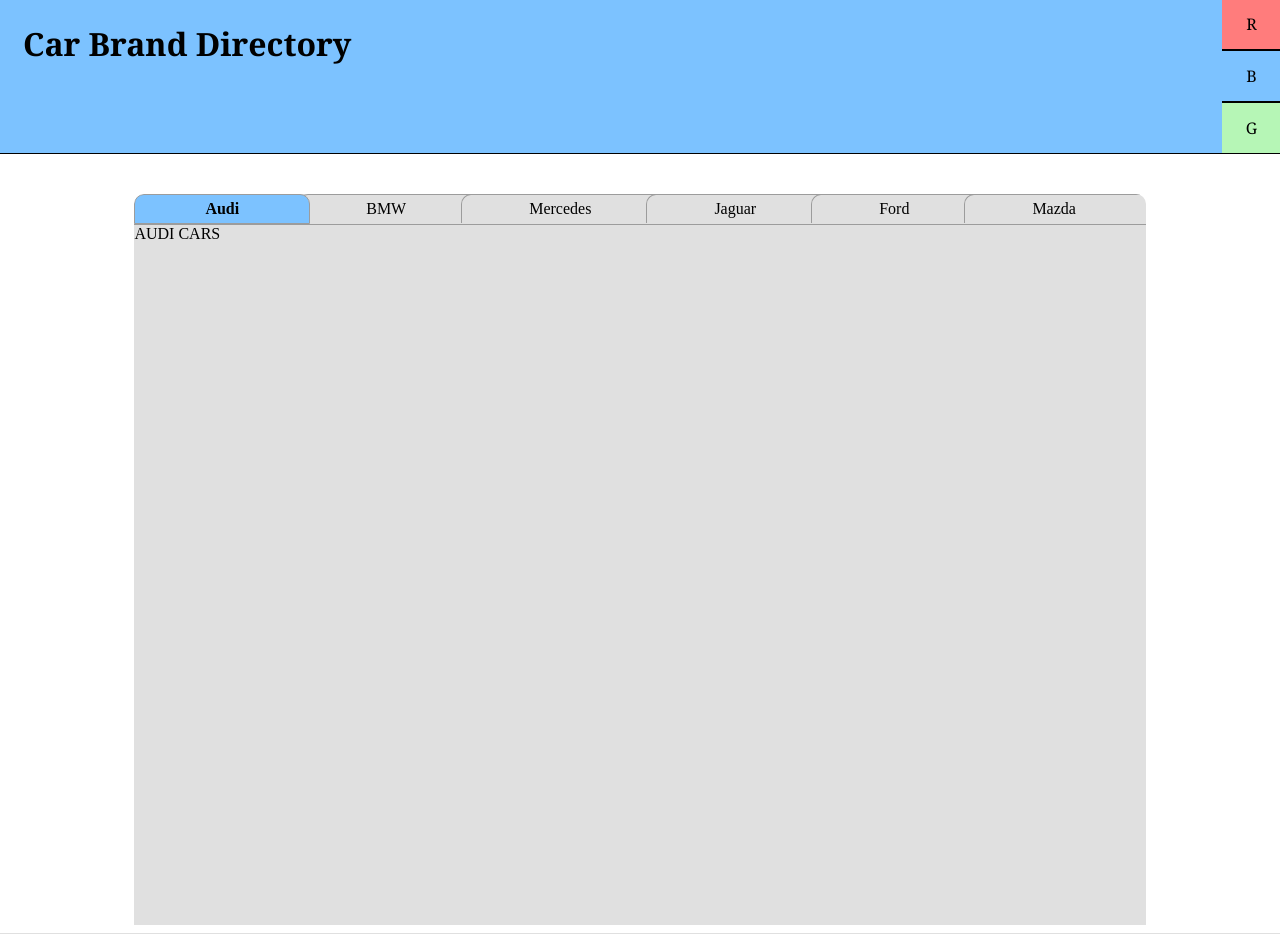
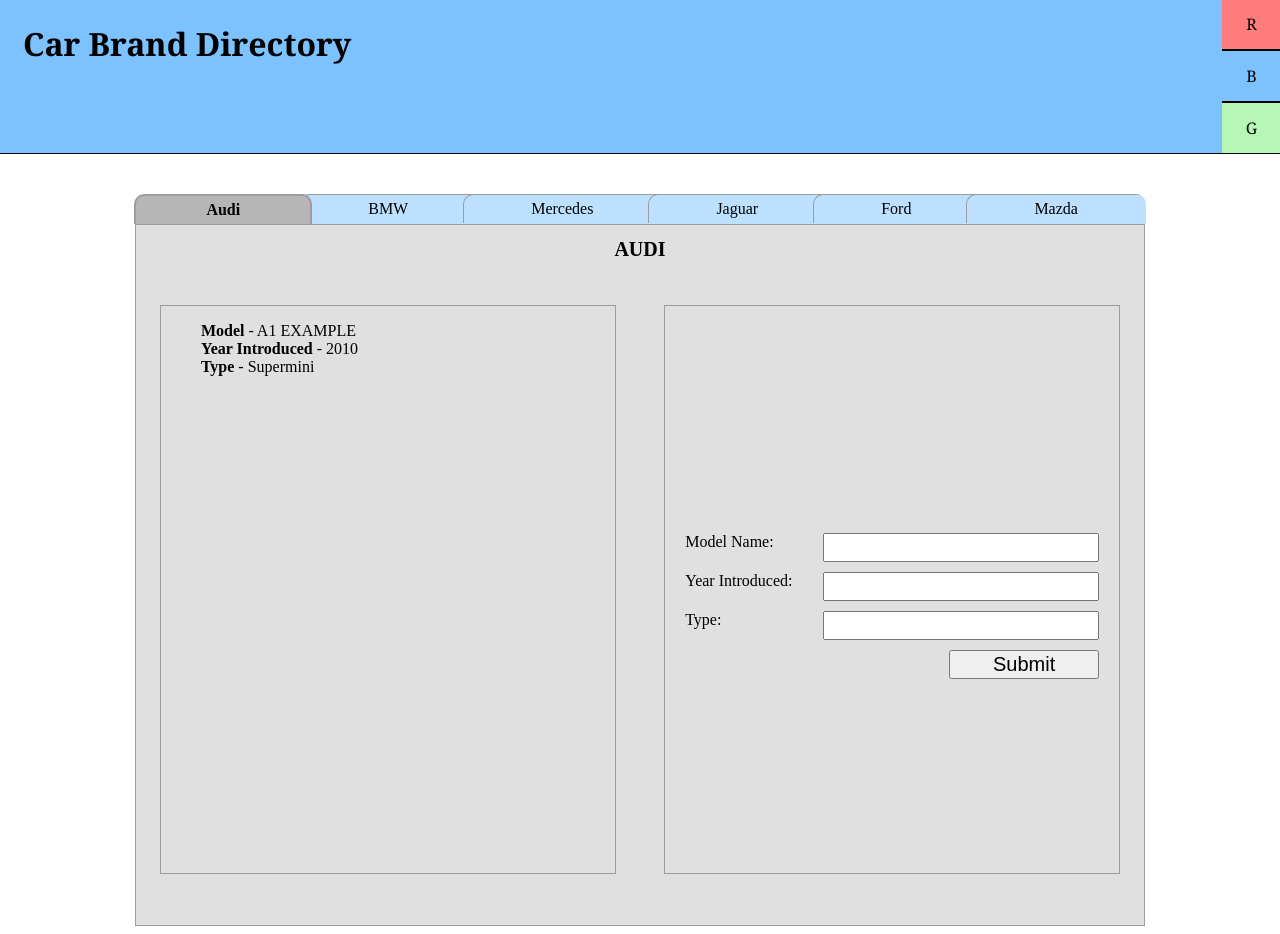
Before and after one commit to bfrith97/Cars-Directory, a PHP site: page / in a window 1280 px wide. Run offline with PHP 8.4, Linux system fonts and the light colour scheme.

Commit message:
add html and css formatting for added models

```diff
--- a/index.php
+++ b/index.php
@@ -27,12 +27,96 @@
         <div class="brand-selector brand-selector-ford">Ford</div>
         <div class="brand-selector brand-selector-mazda">Mazda</div>
     </nav>
-    <div class="cars-window cars-window-audi">AUDI CARS</div>
-    <div class="cars-window cars-window-bmw">BMW CARS</div>
-    <div class="cars-window cars-window-mercedes">MERC CARS</div>
-    <div class="cars-window cars-window-jaguar">JAG CARS</div>
-    <div class="cars-window cars-window-ford">FORD CARS</div>
-    <div class="cars-window cars-window-mazda">MAZDA CARS</div>
+    <div class="cars-window cars-window-audi">
+        <h1 class="car-title">AUDI</h1>
+        <div class="cars-window-inner">
+            <div class="cars-content cars-content-list">
+                <ul>
+                    <li class="content-name"><b>Model </b> - A1 EXAMPLE</li>
+                    <li class="content-name"><b>Year Introduced</b> - 2010</li>
+                    <li class="content-name"><b> Type </b> - Supermini</li>
+                </ul>
+            </div>
+            <div class="cars-content cars-content-add">
+                <form class="form-add" method="POST" action="/index.php">
+                    <label for="name"> Model Name:</label><input type="text" name="name" required>
+                    <label for="year"> Year Introduced:</label><input type="number" name="year" required>
+                    <label for="type"> Type: </label><input type="text" name="type" required>
+                    <input class="submit" type="submit">
+                </form>
+            </div>
+        </div>
+    </div>
+    <div class="cars-window cars-window-bmw">
+        <h1 class="car-title">BMW</h1>
+        <div class="cars-window-inner">
+            <div class="cars-content cars-content-list">LIST</div>
+            <div class="cars-content cars-content-add">
+                <form class="form-add" method="POST" action="/index.php">
+                    <label for="name"> Model Name:</label><input type="text" name="name" required>
+                    <label for="year"> Year Introduced:</label><input type="text" name="year" required>
+                    <label for="type"> Type:</label><input type="text" name="type" required>
+                    <input class="submit" type="submit">
+                </form>
+            </div>
+        </div>
+    </div>
+    <div class="cars-window cars-window-mercedes">
+        <h1 class="car-title">MERCEDES</h1>
+        <div class="cars-window-inner">
+            <div class="cars-content cars-content-list">LIST</div>
+            <div class="cars-content cars-content-add">
+                <form class="form-add" method="POST" action="/index.php">
+                    <label for="name"> Model Name:</label><input type="text" name="name" required>
+                    <label for="year"> Year Introduced:</label><input type="text" name="year" required>
+                    <label for="type"> Type:</label><input type="text" name="type" required>
+                    <input class="submit" type="submit">
+                </form>
+            </div>
+        </div>
+    </div>
+    <div class="cars-window cars-window-jaguar">
+        <h1 class="car-title">JAGUAR</h1>
+        <div class="cars-window-inner">
+            <div class="cars-content cars-content-list">LIST</div>
+            <div class="cars-content cars-content-add">
+                <form class="form-add" method="POST" action="/index.php">
+                    <label for="name"> Model Name:</label><input type="text" name="name" required>
+                    <label for="year"> Year Introduced:</label><input type="text" name="year" required>
+                    <label for="type"> Type:</label><input type="text" name="type" required>
+                    <input class="submit" type="submit">
+                </form>
+            </div>
+        </div>
+    </div>
+    <div class="cars-window cars-window-ford">
+        <h1 class="car-title">FORD</h1>
+        <div class="cars-window-inner">
+            <div class="cars-content cars-content-list">LIST</div>
+            <div class="cars-content cars-content-add">
+                <form class="form-add" method="POST" action="/index.php">
+                    <label for="name"> Model Name:</label><input type="text" name="name" required>
+                    <label for="year"> Year Introduced:</label><input type="text" name="year" required>
+                    <label for="type"> Type:</label><input type="text" name="type" required>
+                    <input class="submit" type="submit">
+                </form>
+            </div>
+        </div>
+    </div>
+    <div class="cars-window cars-window-mazda">
+        <h1 class="car-title">MAZDA</h1>
+        <div class="cars-window-inner">
+            <div class="cars-content cars-content-list">LIST</div>
+            <div class="cars-content cars-content-add">
+                <form class="form-add" method="POST" action="/index.php">
+                    <label for="name"> Model Name:</label><input type="text" name="name" required>
+                    <label for="year"> Year Introduced:</label><input type="text" name="year" required>
+                    <label for="type"> Type:</label><input type="text" name="type" required>
+                    <input class="submit" type="submit">
+                </form>
+            </div>
+        </div>
+    </div>
     <script src="script.js"></script>
 </body>
 
--- a/script.js
+++ b/script.js
@@ -5,17 +5,22 @@ const header = document.querySelector('.header')
 const redSelector = document.querySelector('.selector-red');
 const blueSelector = document.querySelector('.selector-blue');
 const greenSelector = document.querySelector('.selector-green');
+const brandSelectors = document.querySelector('.brand-selectors')
 
 redSelector.addEventListener('click', () => {
     header.style.backgroundColor = "rgb(255, 124, 124)"
+    brandSelectors.style.backgroundColor = "rgb(255, 124, 124, 0.5)"
 })
 
 blueSelector.addEventListener('click', () => {
     header.style.backgroundColor = "rgba(124, 194, 255)"
+    brandSelectors.style.backgroundColor = "rgba(124, 194, 255, 0.5)"
 })
 
 greenSelector.addEventListener('click', () => {
     header.style.backgroundColor = "rgb(182, 246, 182)"
+    brandSelectors.style.backgroundColor = "rgb(182, 246, 182, 0.5)"
+
 })
 
 // Brand Selectors
@@ -123,3 +128,5 @@ mazdaNavSelector.addEventListener('click', () => {
     fordWindowSelector.style.display = 'none';
     mazdaWindowSelector.style.display = 'block';
 })
+
+let activeWindow = 'Audi'
--- a/style.css
+++ b/style.css
@@ -49,7 +49,7 @@
 .brand-selectors {
     display: flex;
     margin: 50px auto 0;
-    background-color: rgb(224, 224, 224);
+    background-color: rgba(124, 194, 255, 0.5);
     width: 80%;
     padding: 0;
     border-radius: 10px 10px 0 0;
@@ -72,9 +72,10 @@
 }
 
 .brand-selector-current {
-    border: 1px solid rgba(156, 156, 156);
-    background-color: rgba(124, 194, 255);
+    border: 2px solid rgba(156, 156, 156);
+    border-bottom: 0;
     border-radius: 10px 10px 0 0;
+    background-color: rgb(182, 182, 182);
     z-index: 10;
     font-weight: bolder;
     padding: 5px 70px;
@@ -85,10 +86,11 @@
 .cars-window {
     margin: 0 auto;
     background-color: rgb(224, 224, 224);
-    width: 80%;
+    width: 79.8%;
     height: 700px;
     padding: 0;
-    border-top: 1px solid rgba(156, 156, 156);
+
+    border: 1px solid rgba(156, 156, 156);
 }
 
 .cars-window-audi {
@@ -115,3 +117,46 @@
 .cars-window-mazda {
     display: none;
 }
+
+/* Inner Window */
+
+.cars-window-inner {
+    display: flex;
+    justify-content: space-around;
+    align-items: center;
+    height: 90%;
+}
+
+.car-title {
+    font-size: 20px;
+    text-align: center;
+}
+
+.cars-content {
+    border: 1px solid rgba(156, 156, 156);
+    width: 45%;
+    height: 90%;
+
+}
+
+.form-add {
+    display: grid;
+    grid-template-columns: 1fr 2fr;
+    grid-template-rows: 1fr 1fr;
+    margin: 50% 20px;
+}
+
+input {
+    margin-bottom: 10px;
+    font-size: 20px;
+}
+
+.submit {
+    grid-column: 1 / -1;
+    width: 150px;
+    margin: 0 0 0 auto
+}
+
+ul {
+    list-style: none
+}
```
